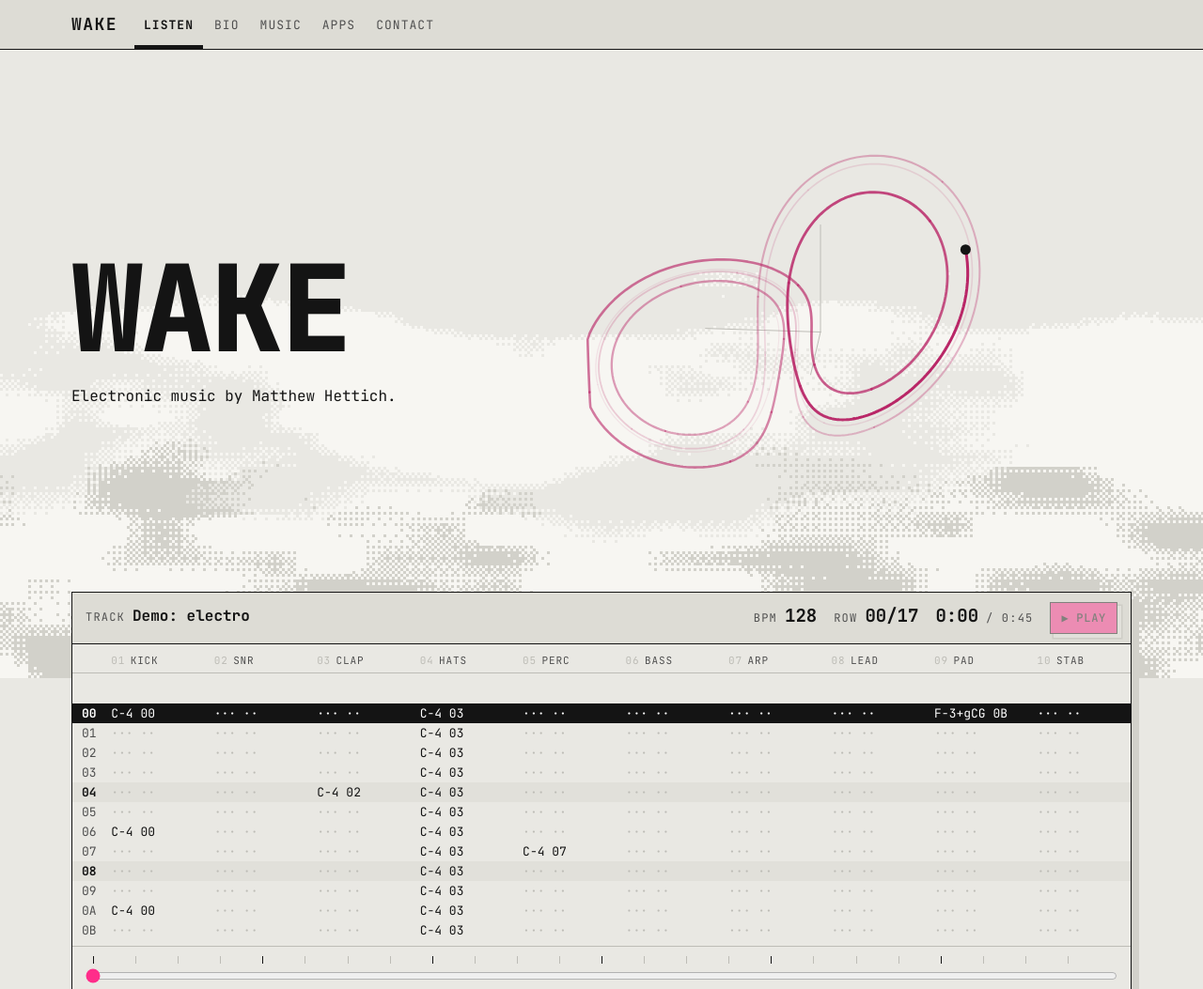
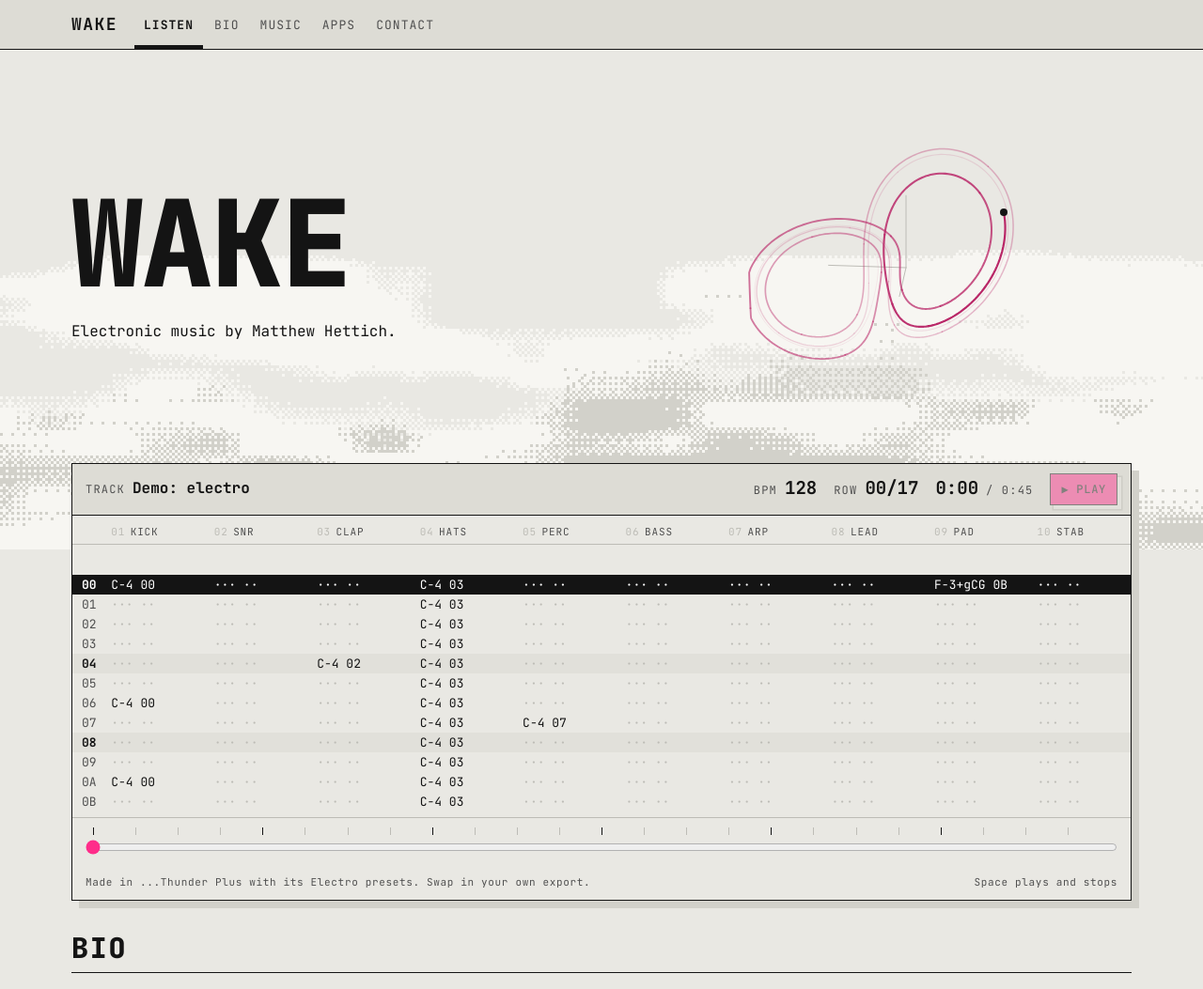
Before and after one commit to matthettich/wake, a plain HTML site: page index.html in a window 1280 px wide. Shown: the top 1053 px of the page at 94% size. Drawn offline with Linux system fonts and the light colour scheme; no server answers; animation ran at ten frames a second.

Commit message:
ORBIT back to its original size, still without the box
Co-Authored-By: Claude Opus 5.5 <noreply@anthropic.com>
Claude-Session: https://claude.ai/code/session_018UiL22ML7xM1v8qpAcecv1

```diff
--- a/index.html
+++ b/index.html
@@ -115,7 +115,7 @@ strong,b{font-weight:700}
    ========================================================================================== */
 .hero{position:relative; overflow:hidden; padding-block:52px 120px; isolation:isolate}
 #sky{position:absolute; inset:0; width:100%; height:100%; z-index:-1; display:block}
-.hero-in{display:grid; grid-template-columns:minmax(0,.8fr) minmax(0,1.2fr); gap:24px; align-items:center}
+.hero-in{display:grid; grid-template-columns:minmax(0,1.1fr) minmax(0,.9fr); gap:32px; align-items:center}
 .eyebrow{font-size:12px; letter-spacing:.14em; text-transform:uppercase; color:var(--muted); margin:0 0 16px}
 .eyebrow span + span::before{content:"/"; margin:0 .8em; color:var(--soft)}
 .name{font-size:clamp(56px, 10vw, 132px); font-weight:800; text-transform:uppercase; line-height:.88; letter-spacing:-.02em;
@@ -123,7 +123,7 @@ strong,b{font-weight:700}
 .tagline{font-size:clamp(14px, 1.6vw, 16px); line-height:1.65; max-width:40ch; margin:0; text-wrap:pretty}
 .hero-fig{display:flex; align-items:center; justify-content:flex-end}
 /* the ORBIT animation: a strange attractor like pump ORBIT's display, straight on the clouds (no box); tap for the next system */
-.orbit{position:relative; display:block; width:100%; max-width:760px; aspect-ratio:4/3; padding:0; font:inherit; color:inherit;
+.orbit{position:relative; display:block; width:min(100%, 480px); aspect-ratio:4/3; padding:0; font:inherit; color:inherit;
   background:none; border:0; cursor:pointer; -webkit-tap-highlight-color:transparent}
 .orbit canvas{position:absolute; inset:0; width:100%; height:100%; display:block}
 
@@ -534,7 +534,7 @@ footer .fin{display:flex; flex-wrap:wrap; gap:8px 20px; justify-content:space-be
     function draw(){
       if (!W || !A) return;
       ctx.setTransform(dpr, 0, 0, dpr, 0, 0); ctx.clearRect(0, 0, W, H);
-      drawOrbit(ctx, trail, trail.length, A.swap, W * 0.5, H * 0.5, fitScale(ext, W, H, 8, 8), yaw, {glow:Math.min(1, energy), scale:Math.max(1, Math.min(1.6, W / 480))});
+      drawOrbit(ctx, trail, trail.length, A.swap, W * 0.5, H * 0.5, fitScale(ext, W, H, 18, 18), yaw, {glow:Math.min(1, energy)});
     }
     function frame(ts){
       raf = 0; if (!running) return;
```
